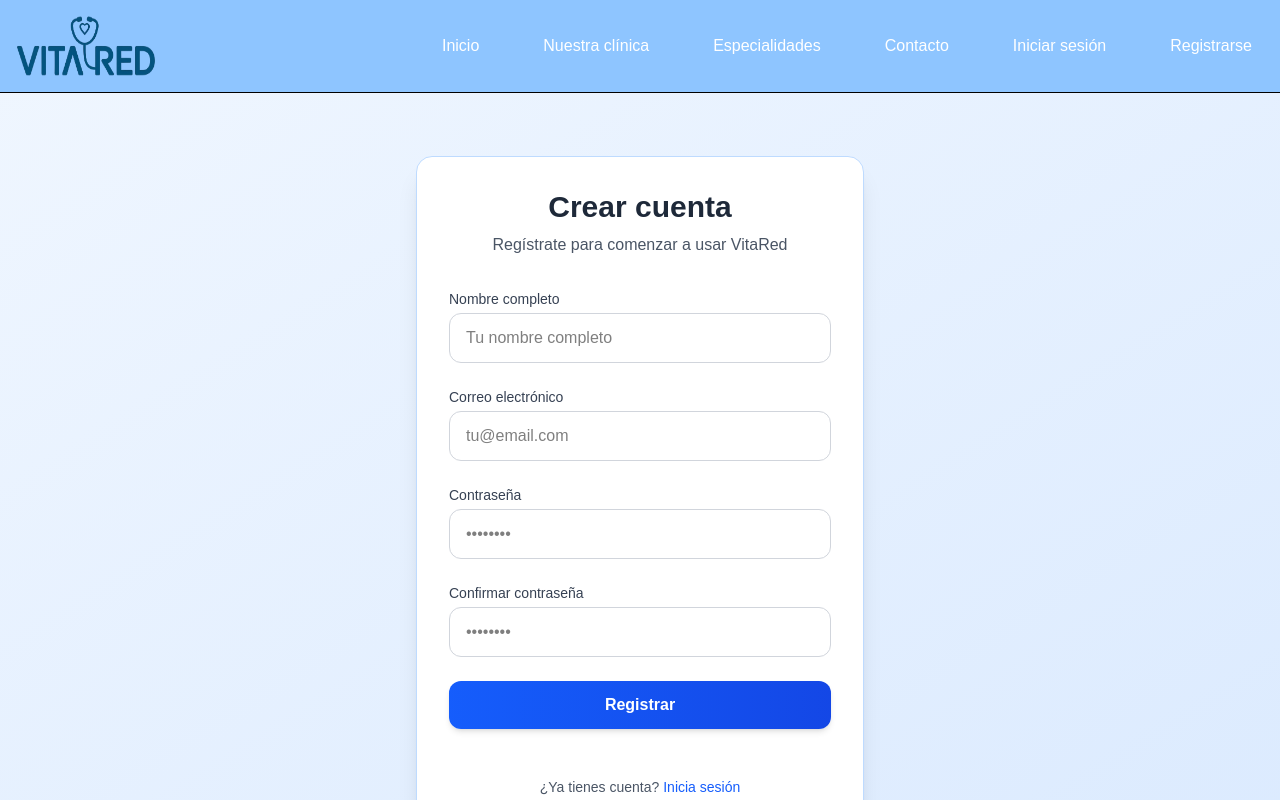
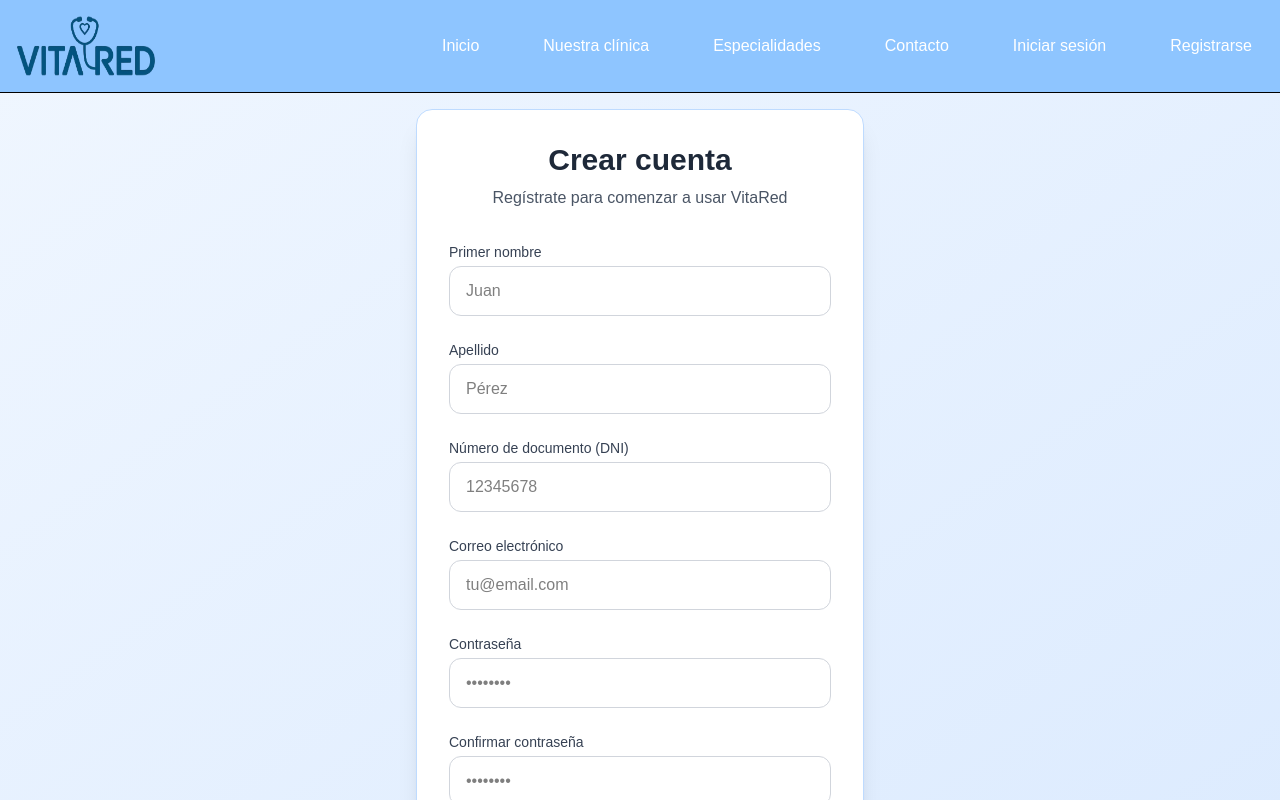
Before and after one commit to proyectofinal2025-g1/vita-red-app, a Next.js app in the folder frontend/: page /auth/register in a window 1280 px wide. Shown: the top 800 px of the page. Built offline with nearby package versions, Linux system fonts and the light colour scheme.

Commit message:
feat(auth): implement backend-compatible register form with first_name, last_name and dni

```diff
--- a/frontend/src/app/auth/register/page.tsx
+++ b/frontend/src/app/auth/register/page.tsx
@@ -10,20 +10,59 @@ import { useState } from 'react';
 
 export default function RegisterPage() {
   const [error, setError] = useState('');
-  const router = useRouter(); // Para redirecciones si es necesario
+  const router = useRouter();
 
   const formik = useFormik({
     initialValues: registerFormInitialValues,
     validationSchema: registerformValidatorSchema,
-    onSubmit: async (values, { setSubmitting, resetForm }) => {
+    onSubmit: async (values, { setSubmitting, setFieldError }) => {
+      setError('');
+
       try {
-        // Simulación de registro
-        console.log('Datos de registro:', values);
-        alert(`¡Registro exitoso para ${values.name} (${values.email})!`);
-        resetForm(); // Limpia el formulario
-        router.push('/auth/login'); // Opcional: redirigir a login
-      } catch (err) {
-        setError('Error al registrarse. Por favor, inténtalo de nuevo.');
+        const response = await fetch('http://localhost:3000/auth/register', {
+          method: 'POST',
+          headers: {
+            'Content-Type': 'application/json',
+          },
+          body: JSON.stringify({
+            first_name: values.first_name,
+            last_name: values.last_name,
+            dni: values.dni,
+            email: values.email,
+            password: values.password,
+          }),
+        });
+
+        const data = await response.json();
+
+        if (!response.ok) {
+          const errorMsg = data.message || data.error || 'Error en el registro';
+
+          if (
+            errorMsg.toLowerCase().includes('email') ||
+            errorMsg.toLowerCase().includes('correo')
+          ) {
+            setFieldError('email', errorMsg);
+          } else if (errorMsg.toLowerCase().includes('dni')) {
+            setFieldError('dni', errorMsg);
+          } else if (errorMsg.toLowerCase().includes('password')) {
+            setFieldError('password', errorMsg);
+          } else {
+            setError(errorMsg);
+          }
+          return;
+        }
+
+        alert('¡Registro exitoso! Ahora puedes iniciar sesión.');
+        router.push('/auth/login');
+      } catch (err: unknown) {
+        if (err instanceof Error) {
+          setError(err.message);
+        } else {
+          setError(
+            'No se pudo conectar al servidor. Verifica que el backend esté corriendo.'
+          );
+        }
       } finally {
         setSubmitting(false);
       }
@@ -48,32 +87,88 @@ export default function RegisterPage() {
               </div>
             )}
 
-            {/* Nombre */}
+            {/* Primer nombre */}
             <div>
               <label
-                htmlFor='name'
+                htmlFor='first_name'
                 className='block text-sm font-medium text-gray-700 mb-1'
               >
-                Nombre completo
+                Primer nombre
               </label>
               <input
-                id='name'
-                name='name'
+                id='first_name'
+                name='first_name'
                 type='text'
-                placeholder='Tu nombre completo'
+                placeholder='Juan'
                 className={`w-full px-4 py-3 border rounded-xl focus:ring-2 focus:ring-blue-500 focus:border-transparent transition-all duration-200 ${
-                  formik.touched.name && formik.errors.name
+                  formik.touched.first_name && formik.errors.first_name
                     ? 'border-red-500 focus:ring-red-500'
                     : 'border-gray-300'
                 }`}
-                value={formik.values.name}
+                value={formik.values.first_name}
                 onChange={formik.handleChange}
                 onBlur={formik.handleBlur}
               />
-              {formik.touched.name && formik.errors.name && (
+              {formik.touched.first_name && formik.errors.first_name && (
                 <p className='mt-1 text-sm text-red-600'>
-                  {formik.errors.name}
+                  {formik.errors.first_name}
                 </p>
+              )}
+            </div>
+
+            {/* Apellido */}
+            <div>
+              <label
+                htmlFor='last_name'
+                className='block text-sm font-medium text-gray-700 mb-1'
+              >
+                Apellido
+              </label>
+              <input
+                id='last_name'
+                name='last_name'
+                type='text'
+                placeholder='Pérez'
+                className={`w-full px-4 py-3 border rounded-xl focus:ring-2 focus:ring-blue-500 focus:border-transparent transition-all duration-200 ${
+                  formik.touched.last_name && formik.errors.last_name
+                    ? 'border-red-500 focus:ring-red-500'
+                    : 'border-gray-300'
+                }`}
+                value={formik.values.last_name}
+                onChange={formik.handleChange}
+                onBlur={formik.handleBlur}
+              />
+              {formik.touched.last_name && formik.errors.last_name && (
+                <p className='mt-1 text-sm text-red-600'>
+                  {formik.errors.last_name}
+                </p>
+              )}
+            </div>
+
+            {/* DNI */}
+            <div>
+              <label
+                htmlFor='dni'
+                className='block text-sm font-medium text-gray-700 mb-1'
+              >
+                Número de documento (DNI)
+              </label>
+              <input
+                id='dni'
+                name='dni'
+                type='text'
+                placeholder='12345678'
+                className={`w-full px-4 py-3 border rounded-xl focus:ring-2 focus:ring-blue-500 focus:border-transparent transition-all duration-200 ${
+                  formik.touched.dni && formik.errors.dni
+                    ? 'border-red-500 focus:ring-red-500'
+                    : 'border-gray-300'
+                }`}
+                value={formik.values.dni}
+                onChange={formik.handleChange}
+                onBlur={formik.handleBlur}
+              />
+              {formik.touched.dni && formik.errors.dni && (
+                <p className='mt-1 text-sm text-red-600'>{formik.errors.dni}</p>
               )}
             </div>
 
--- a/frontend/src/validators/registerSchema.ts
+++ b/frontend/src/validators/registerSchema.ts
@@ -1,29 +1,45 @@
+// validators/registerSchema.ts
 import * as Yup from 'yup';
 
+// 👇 Actualizamos la interfaz con los campos reales
 export interface RegisterFormValuesType {
-  name: string;
+  first_name: string;
+  last_name: string;
+  dni: string;
   email: string;
   password: string;
   confirmPassword: string;
-  // address y phone no son obligatorios para esta entrega simple
 }
 
 export const registerFormInitialValues: RegisterFormValuesType = {
-  name: '',
+  first_name: '',
+  last_name: '',
+  dni: '',
   email: '',
   password: '',
   confirmPassword: '',
 };
 
 export const registerformValidatorSchema = Yup.object({
-  name: Yup.string()
-    .min(2, 'El nombre debe tener al menos 2 caracteres')
-    .required('El nombre es obligatorio'),
+  first_name: Yup.string()
+    .min(2, 'El primer nombre debe tener al menos 2 caracteres')
+    .required('El primer nombre es obligatorio'),
+  last_name: Yup.string()
+    .min(2, 'El apellido debe tener al menos 2 caracteres')
+    .required('El apellido es obligatorio'),
+  dni: Yup.string()
+    .matches(/^\d+$/, 'El DNI solo debe contener números')
+    .min(6, 'El DNI debe tener al menos 6 dígitos')
+    .max(10, 'El DNI no puede tener más de 10 dígitos')
+    .required('El DNI es obligatorio'),
   email: Yup.string()
     .email('El correo electrónico no es válido')
     .required('El correo es obligatorio'),
   password: Yup.string()
-    .min(6, 'La contraseña debe tener al menos 6 caracteres')
+    .min(8, 'La contraseña debe tener al menos 8 caracteres') // Ajustado a lo que usa el backend
+    .matches(/[A-Z]/, 'Debe contener al menos una mayúscula')
+    .matches(/\d/, 'Debe contener al menos un número')
+    .matches(/[@$!%*?&#]/, 'Debe contener al menos un carácter especial')
     .required('La contraseña es obligatoria'),
   confirmPassword: Yup.string()
     .oneOf([Yup.ref('password'), undefined], 'Las contraseñas deben coincidir')
```
